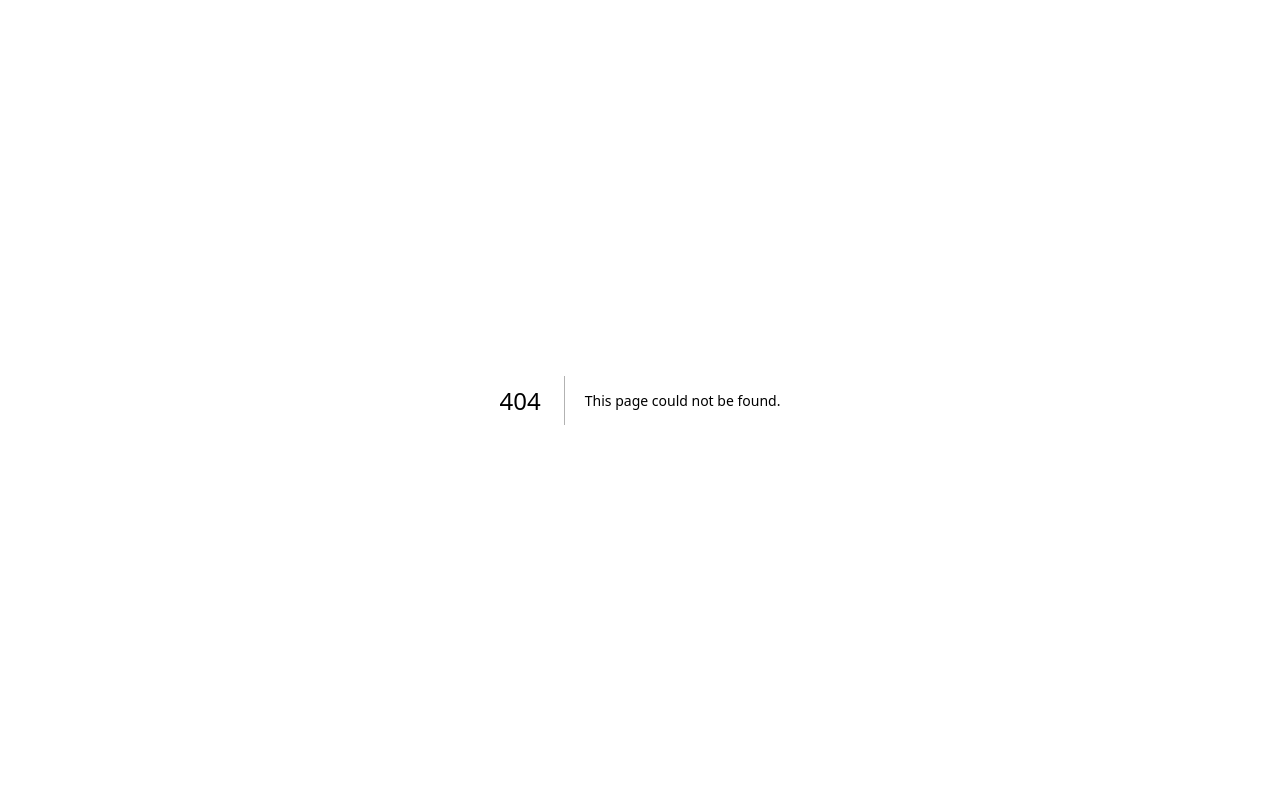
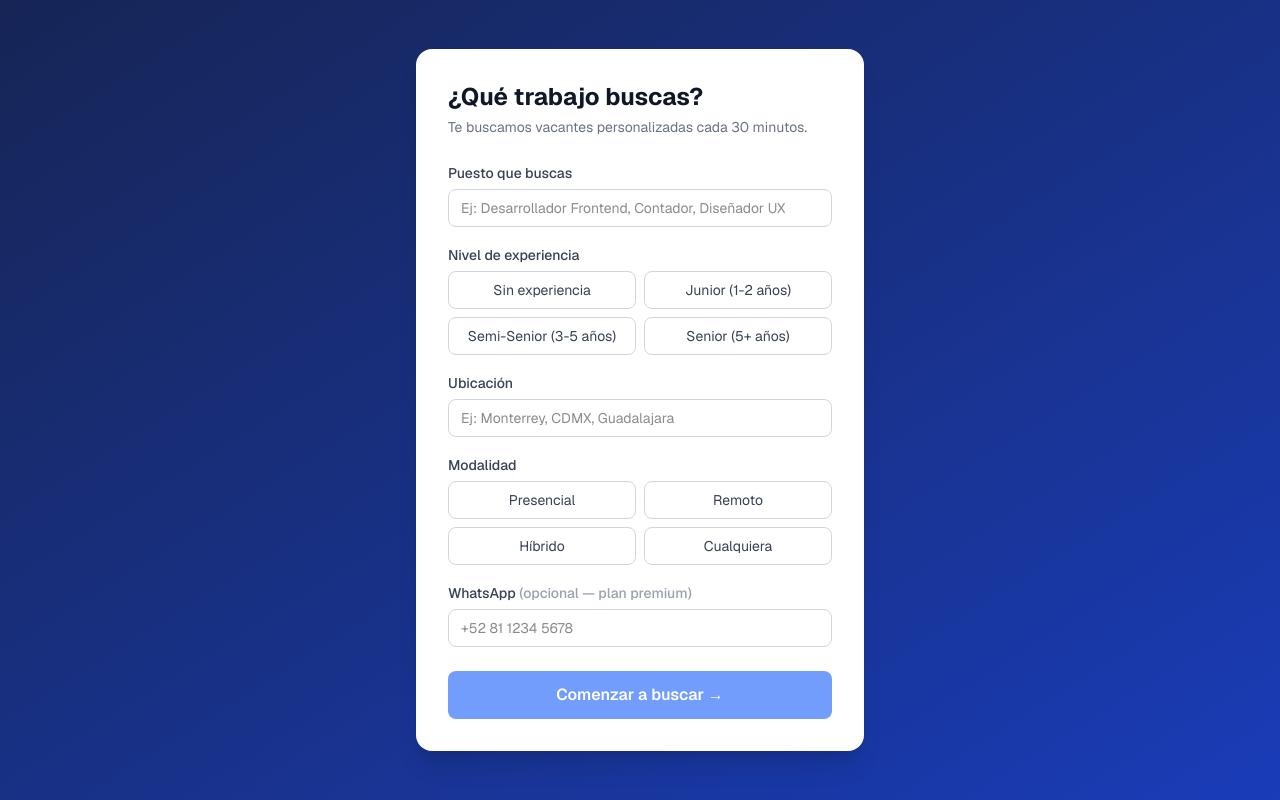
Before and after one commit to morenodrums96/buscatrabajito, a Next.js app in the folder apps/web/: page /onboarding in a window 1280 px wide. Before the commit this address had no page. Built offline with nearby package versions, Linux system fonts and the light colour scheme.

Commit message:
feat: onboarding y dashboard — flujo registro completo

```diff
--- /dev/null
+++ b/apps/web/app/api/onboarding/route.ts
@@ -0,0 +1,31 @@
+import { DynamoDBClient } from "@aws-sdk/client-dynamodb";
+import { DynamoDBDocumentClient, PutCommand } from "@aws-sdk/lib-dynamodb";
+import { auth } from "@clerk/nextjs/server";
+import { NextRequest, NextResponse } from "next/server";
+
+const client = new DynamoDBClient({ region: process.env.AWS_REGION });
+const db = DynamoDBDocumentClient.from(client);
+
+export async function POST(req: NextRequest) {
+  const { userId } = await auth();
+  if (!userId) return NextResponse.json({ error: "No autenticado" }, { status: 401 });
+
+  const { puesto, nivel, ubicacion, modalidad, whatsapp } = await req.json();
+
+  await db.send(new PutCommand({
+    TableName: "buscatrabajito-users",
+    Item: {
+      PK: `USER#${userId}`,
+      SK: "SEARCH_PROFILE",
+      puesto,
+      nivel,
+      ubicacion,
+      modalidad,
+      whatsapp: whatsapp || null,
+      plan: "free",
+      createdAt: new Date().toISOString(),
+    },
+  }));
+
+  return NextResponse.json({ ok: true });
+}
--- /dev/null
+++ b/apps/web/app/dashboard/page.tsx
@@ -0,0 +1,22 @@
+import { auth } from "@clerk/nextjs/server";
+import { redirect } from "next/navigation";
+
+export default async function Dashboard() {
+  const { userId } = await auth();
+  if (!userId) redirect("/sign-in");
+
+  return (
+    <main className="min-h-screen bg-gray-50 flex flex-col items-center justify-center px-4">
+      <div className="text-center max-w-md">
+        <span className="text-5xl">🎉</span>
+        <h1 className="mt-4 text-2xl font-bold text-gray-900">¡Ya estás dentro!</h1>
+        <p className="mt-2 text-gray-500">
+          Estamos buscando vacantes para ti. Te avisamos en cuanto encontremos algo.
+        </p>
+        <div className="mt-6 p-4 bg-blue-50 rounded-xl text-sm text-blue-700">
+          Tu perfil está activo — revisamos nuevas vacantes cada 30 minutos.
+        </div>
+      </div>
+    </main>
+  );
+}
--- /dev/null
+++ b/apps/web/app/onboarding/page.tsx
@@ -0,0 +1,143 @@
+"use client";
+
+import { useState } from "react";
+import { useRouter } from "next/navigation";
+
+const NIVELES = ["Sin experiencia", "Junior (1-2 años)", "Semi-Senior (3-5 años)", "Senior (5+ años)"];
+const MODALIDADES = ["Presencial", "Remoto", "Híbrido", "Cualquiera"];
+
+export default function Onboarding() {
+  const router = useRouter();
+  const [form, setForm] = useState({
+    puesto: "",
+    nivel: "",
+    ubicacion: "",
+    modalidad: "",
+    whatsapp: "",
+  });
+  const [status, setStatus] = useState<"idle" | "loading" | "ok" | "error">("idle");
+
+  function set(field: string, value: string) {
+    setForm((f) => ({ ...f, [field]: value }));
+  }
+
+  async function handleSubmit(e: React.FormEvent) {
+    e.preventDefault();
+    setStatus("loading");
+    try {
+      const res = await fetch("/api/onboarding", {
+        method: "POST",
+        headers: { "Content-Type": "application/json" },
+        body: JSON.stringify(form),
+      });
+      if (res.ok) {
+        setStatus("ok");
+        router.push("/dashboard");
+      } else {
+        setStatus("error");
+      }
+    } catch {
+      setStatus("error");
+    }
+  }
+
+  return (
+    <main className="min-h-screen bg-gradient-to-br from-blue-950 to-blue-800 flex items-center justify-center px-4">
+      <div className="bg-white rounded-2xl shadow-xl p-8 w-full max-w-md">
+        <h1 className="text-2xl font-bold text-gray-900">¿Qué trabajo buscas?</h1>
+        <p className="text-gray-500 mt-1 text-sm">Te buscamos vacantes personalizadas cada 30 minutos.</p>
+
+        <form onSubmit={handleSubmit} className="mt-6 flex flex-col gap-4">
+          <div>
+            <label className="text-sm font-medium text-gray-700">Puesto que buscas</label>
+            <input
+              type="text"
+              placeholder="Ej: Desarrollador Frontend, Contador, Diseñador UX"
+              value={form.puesto}
+              onChange={(e) => set("puesto", e.target.value)}
+              required
+              className="mt-1 w-full border border-gray-300 rounded-lg px-3 py-2 text-sm focus:outline-none focus:ring-2 focus:ring-blue-500"
+            />
+          </div>
+
+          <div>
+            <label className="text-sm font-medium text-gray-700">Nivel de experiencia</label>
+            <div className="mt-1 grid grid-cols-2 gap-2">
+              {NIVELES.map((n) => (
+                <button
+                  key={n}
+                  type="button"
+                  onClick={() => set("nivel", n)}
+                  className={`px-3 py-2 rounded-lg text-sm border transition-colors ${
+                    form.nivel === n
+                      ? "bg-blue-600 text-white border-blue-600"
+                      : "border-gray-300 text-gray-700 hover:border-blue-400"
+                  }`}
+                >
+                  {n}
+                </button>
+              ))}
+            </div>
+          </div>
+
+          <div>
+            <label className="text-sm font-medium text-gray-700">Ubicación</label>
+            <input
+              type="text"
+              placeholder="Ej: Monterrey, CDMX, Guadalajara"
+              value={form.ubicacion}
+              onChange={(e) => set("ubicacion", e.target.value)}
+              required
+              className="mt-1 w-full border border-gray-300 rounded-lg px-3 py-2 text-sm focus:outline-none focus:ring-2 focus:ring-blue-500"
+            />
+          </div>
+
+          <div>
+            <label className="text-sm font-medium text-gray-700">Modalidad</label>
+            <div className="mt-1 grid grid-cols-2 gap-2">
+              {MODALIDADES.map((m) => (
+                <button
+                  key={m}
+                  type="button"
+                  onClick={() => set("modalidad", m)}
+                  className={`px-3 py-2 rounded-lg text-sm border transition-colors ${
+                    form.modalidad === m
+                      ? "bg-blue-600 text-white border-blue-600"
+                      : "border-gray-300 text-gray-700 hover:border-blue-400"
+                  }`}
+                >
+                  {m}
+                </button>
+              ))}
+            </div>
+          </div>
+
+          <div>
+            <label className="text-sm font-medium text-gray-700">
+              WhatsApp <span className="text-gray-400">(opcional — plan premium)</span>
+            </label>
+            <input
+              type="tel"
+              placeholder="+52 81 1234 5678"
+              value={form.whatsapp}
+              onChange={(e) => set("whatsapp", e.target.value)}
+              className="mt-1 w-full border border-gray-300 rounded-lg px-3 py-2 text-sm focus:outline-none focus:ring-2 focus:ring-blue-500"
+            />
+          </div>
+
+          {status === "error" && (
+            <p className="text-sm text-red-500">Algo salió mal, intenta de nuevo.</p>
+          )}
+
+          <button
+            type="submit"
+            disabled={status === "loading" || !form.nivel || !form.modalidad}
+            className="mt-2 w-full py-3 bg-blue-600 hover:bg-blue-500 disabled:opacity-60 text-white font-semibold rounded-lg transition-colors"
+          >
+            {status === "loading" ? "Guardando..." : "Comenzar a buscar →"}
+          </button>
+        </form>
+      </div>
+    </main>
+  );
+}
```
